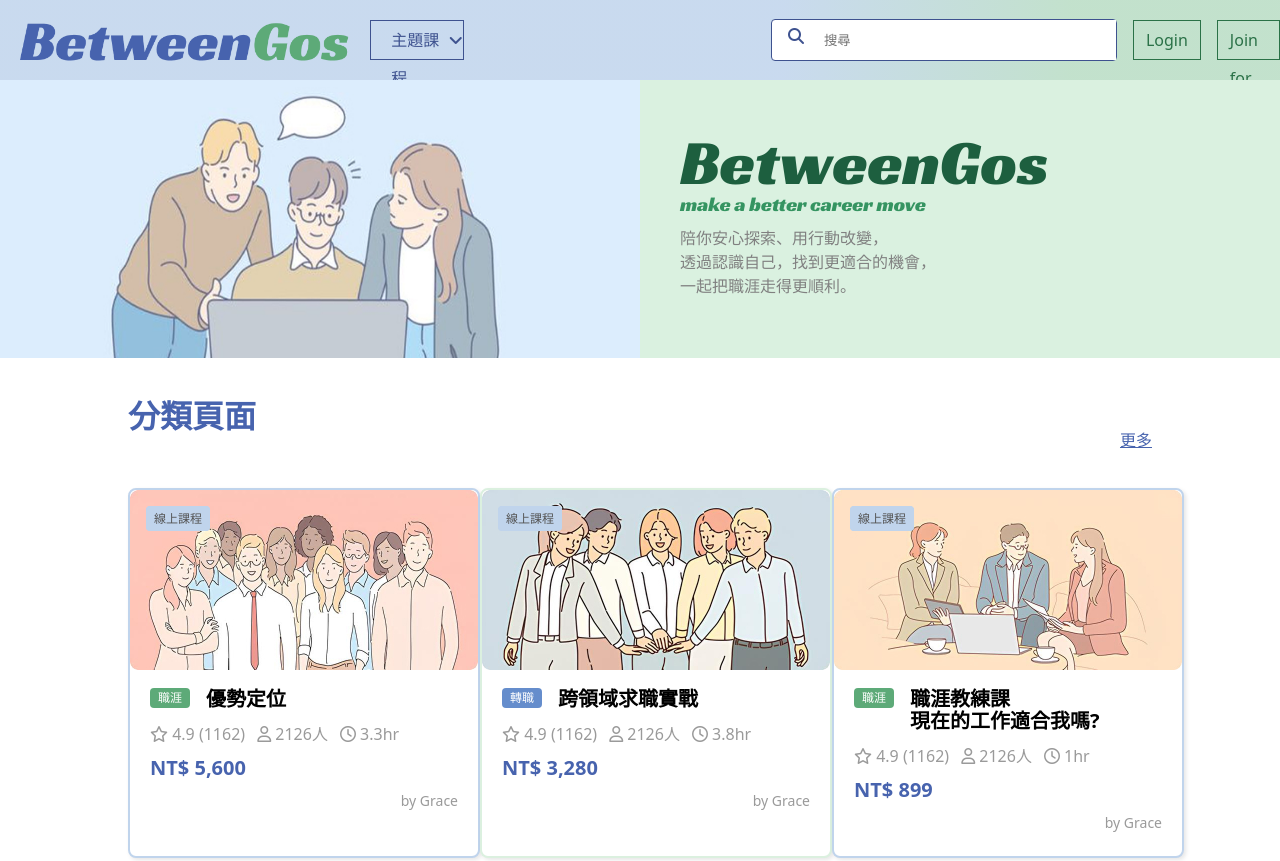
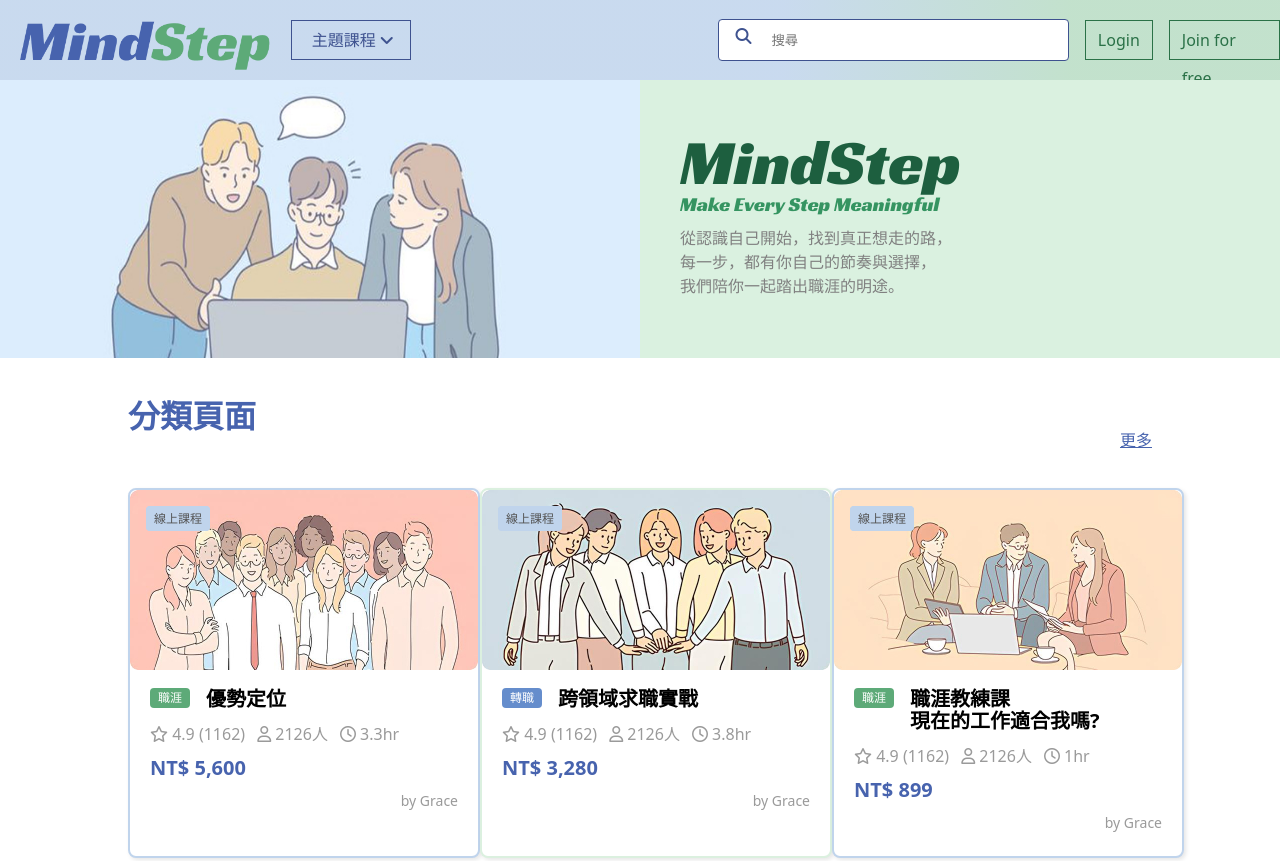
Before and after one commit to Ting-Yuuuu/MindStep, a plain HTML site: page index.html in a window 1280 px wide. Shown: the top 861 px of the page. Drawn offline with Linux system fonts and the light colour scheme.

Commit message:
更新logo標語

```diff
--- a/index.html
+++ b/index.html
@@ -3,7 +3,7 @@
 <head>
     <meta charset="UTF-8">
     <meta name="viewport" content="width=device-width, initial-scale=1.0">
-    <title>BetweenGos</title>
+    <title>MindStep</title>
     <script src="https://kit.fontawesome.com/224e3a1241.js" crossorigin="anonymous"></script>
     <link rel="stylesheet" href="./style.css">
     <link rel="preconnect" href="https://fonts.googleapis.com">
@@ -14,7 +14,7 @@
     <wrapper>
         <!-------------頁首---------------->
         <header>
-            <a href="#"><img src="./BetweenGos LOGO.png" alt=""></a>
+            <a href="#"><img src="./MindStep LOGO.png" alt=""></a>
 
             <div class="class">
                 <p>主題課程</p>
@@ -37,9 +37,9 @@
             <a href="#"><img src="./top_photo.jpg" alt=""></a>
 
             <div class="top-text"><a href="#">
-                <h1>BetweenGos</h1>
-                <h3>make a better career move</h3>
-                <p>陪你安心探索、用行動改變，<br>透過認識自己，找到更適合的機會，<br>一起把職涯走得更順利。</p>
+                <h1>MindStep</h1>
+                <h3>Make Every Step Meaningful</h3>
+                <p>從認識自己開始，找到真正想走的路，<br>每一步，都有你自己的節奏與選擇，<br>我們陪你一起踏出職涯的明途。</p>
             </a></div>
         </div>
 
```
Also changed, not shown: BetweenGos LOGO.png (deleted), MindStep LOGO.png (added).
